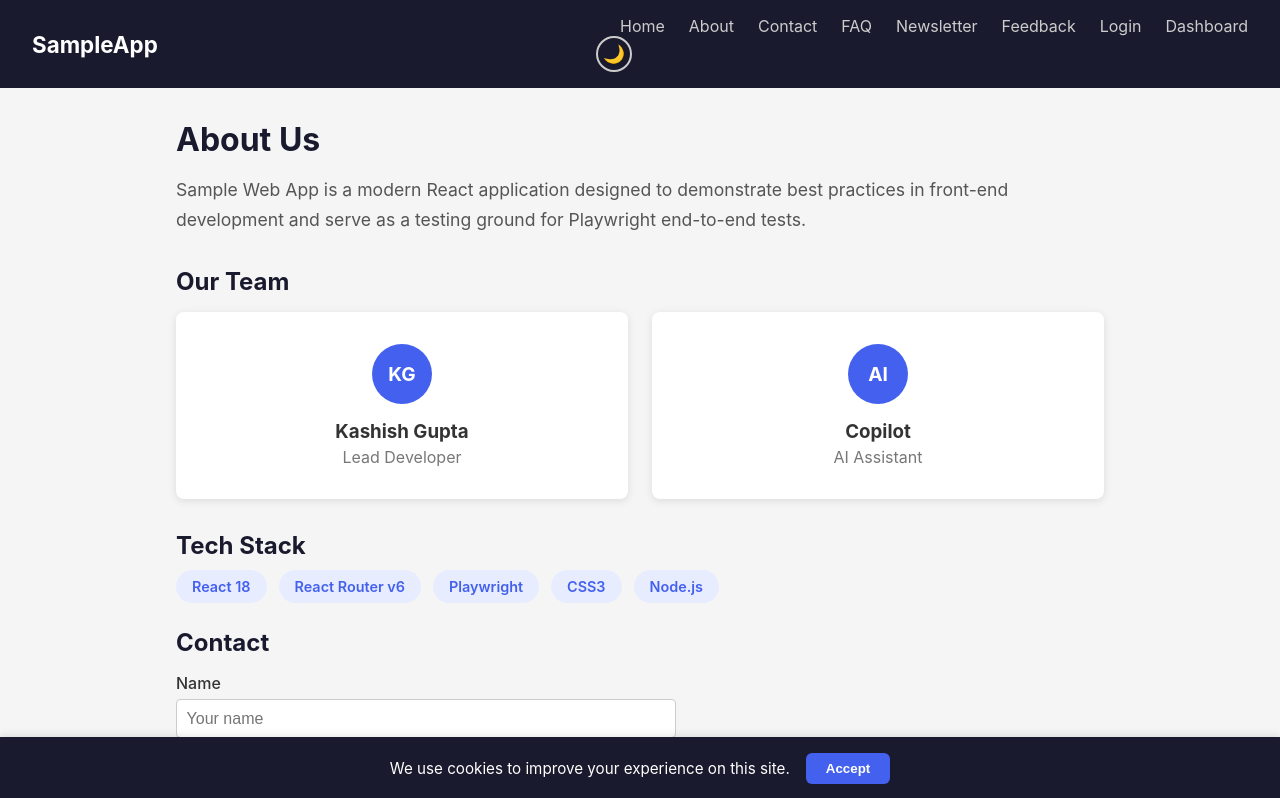
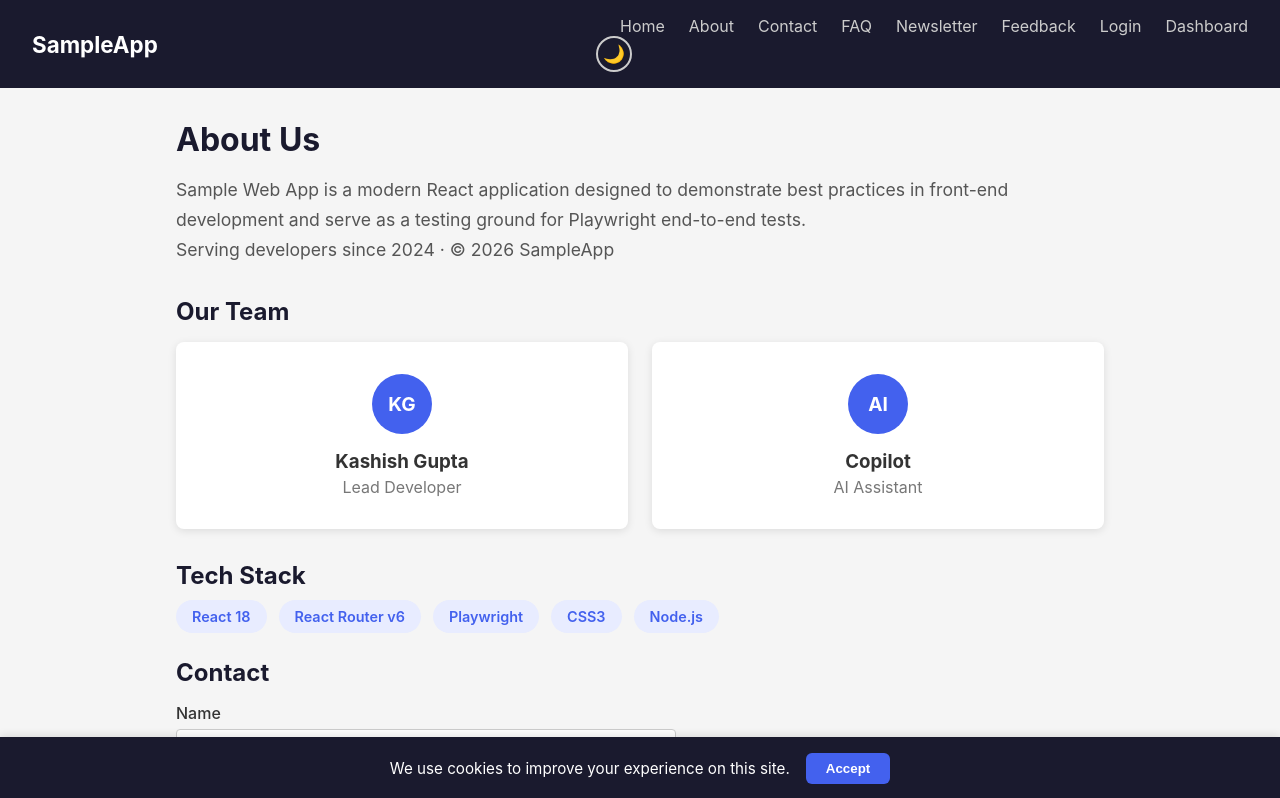
Before and after one commit to microsoft/sample-webapp, a React (Create React App) app: page /about in a window 1280 px wide. Shown: the top 798 px of the page. Built offline with nearby package versions, Linux system fonts and the light colour scheme.

Commit message:
feat(about): add dynamic copyright year line

```diff
--- a/src/pages/About.js
+++ b/src/pages/About.js
@@ -2,6 +2,8 @@ import React from 'react';
 import './About.css';
 
 function About() {
+  const year = new Date().getFullYear();
+
   return (
     <div className="about">
       <h1>About Us</h1>
@@ -10,6 +12,9 @@ function About() {
           Sample Web App is a modern React application designed to demonstrate
           best practices in front-end development and serve as a testing ground
           for Playwright end-to-end tests.
+        </p>
+        <p className="about-established" id="about-established">
+          Serving developers since 2024 &middot; &copy; {year} SampleApp
         </p>
       </section>
 
```
